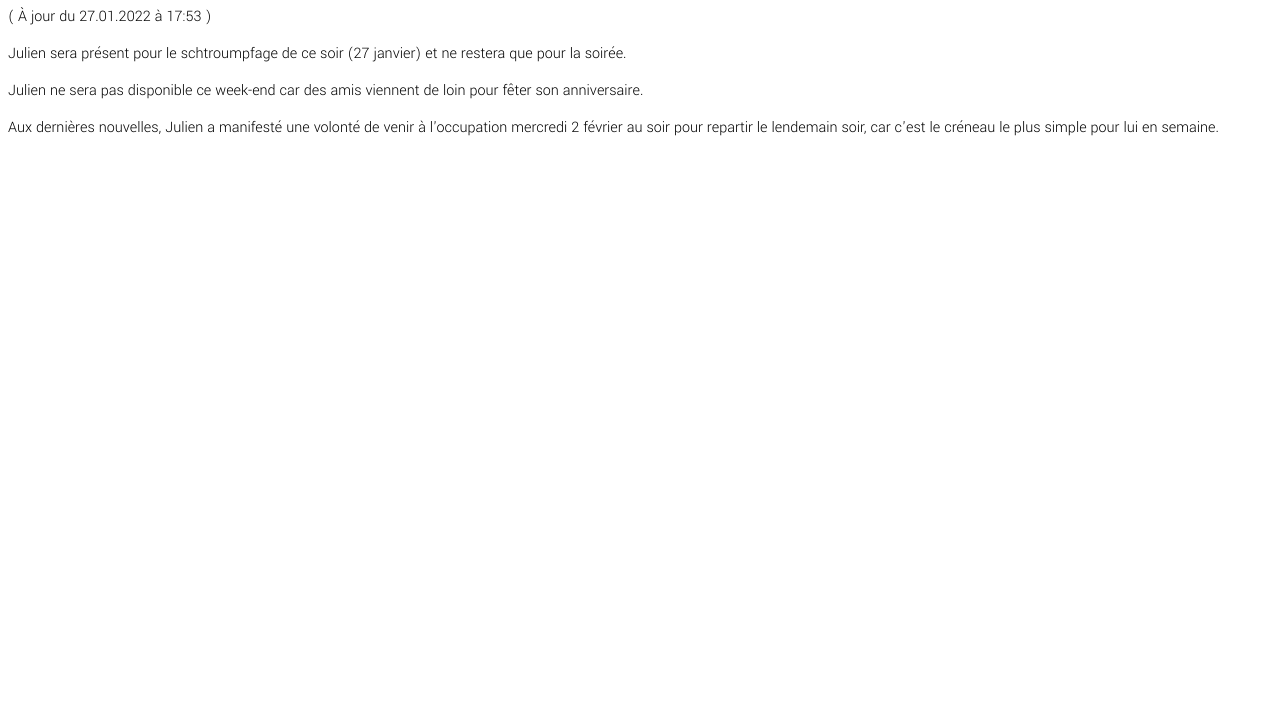
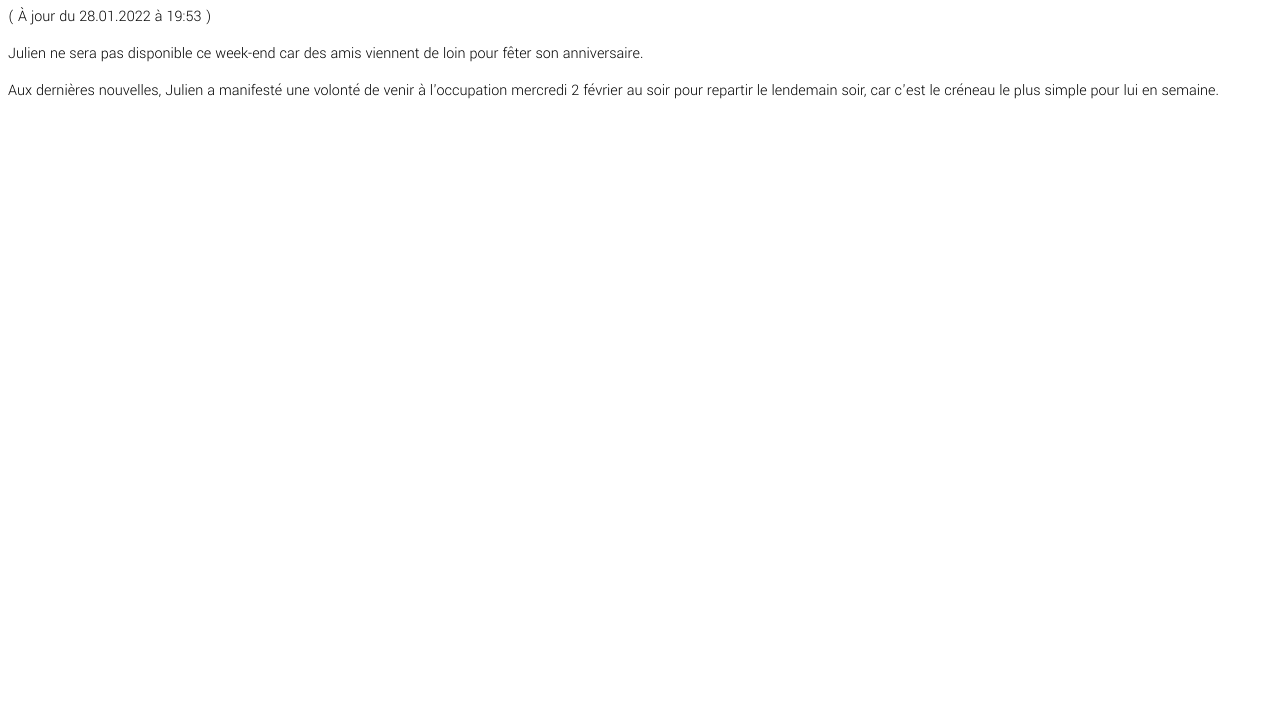
Before and after one commit to julien-deoux/julien-deoux.github.io, a plain HTML site: page pointages.html in a window 1280 px wide. Shown: the part 78-800 px from the top of the page. Drawn offline with Linux system fonts and the light colour scheme.

Commit message:
Pointages 28.01

```diff
--- a/pointages.html
+++ b/pointages.html
@@ -11,9 +11,7 @@
 
 <body>
   <h1>Les pointages de Julien</h1>
-  <p>( À jour du 27.01.2022 à 17:53 )</p>
-  <p>Julien sera présent pour le schtroumpfage de ce soir (27 janvier) et ne restera que pour la soirée.
-  </p>
+  <p>( À jour du 28.01.2022 à 19:53 )</p>
   <p>
     Julien ne sera pas disponible ce week-end car des amis viennent de loin pour fêter son anniversaire.
   </p>
```
